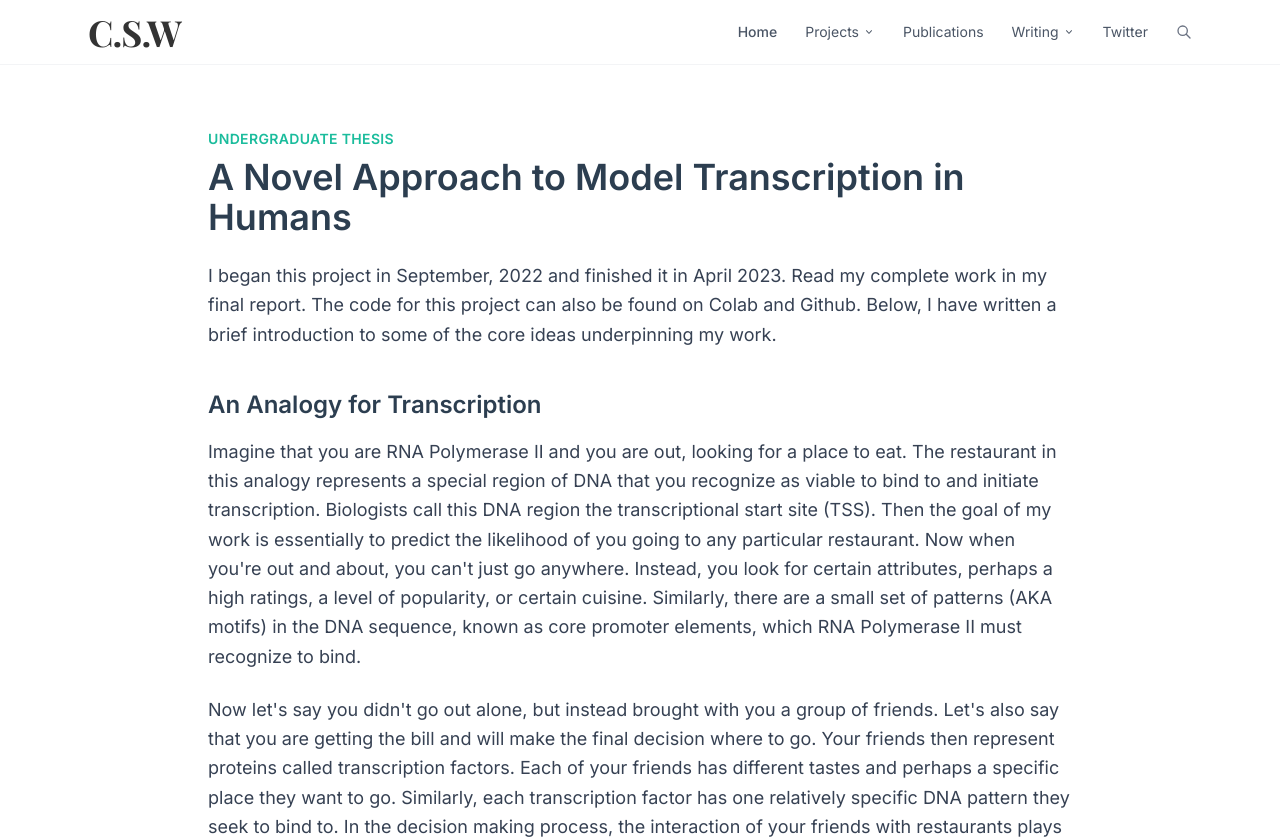
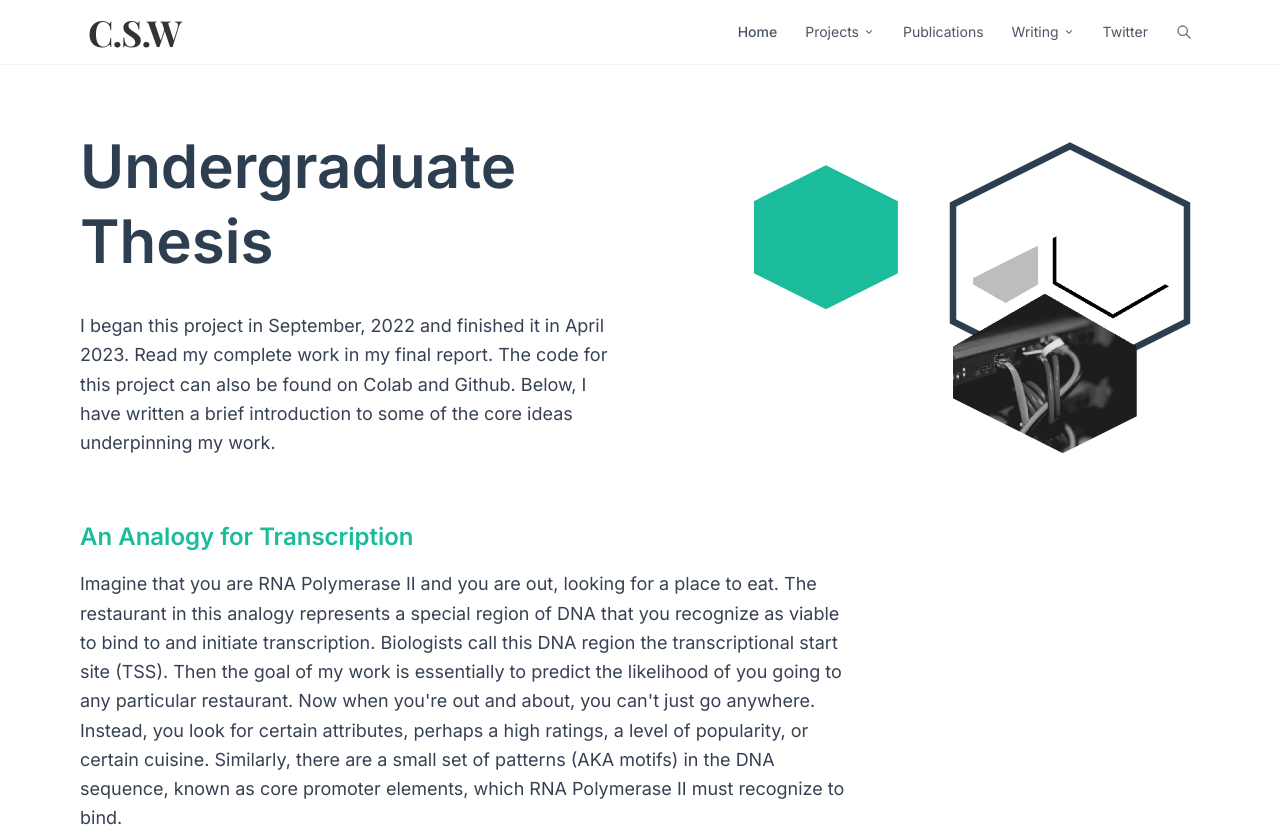
Before and after one commit to VanessaAnneliese/Cameron-witkowski-website, a Next.js app: page /projects/undergrad-thesis in a window 1280 px wide. Shown: the top 839 px of the page. Built offline with nearby package versions, Linux system fonts and the light colour scheme.

Commit message:
Redesign undergrad thesis page to match original layout with hex decorations

```diff
--- a/src/app/projects/undergrad-thesis/page.tsx
+++ b/src/app/projects/undergrad-thesis/page.tsx
@@ -1,18 +1,21 @@
+import Image from "next/image";
 import Link from "next/link";
 
 export default function UndergradThesisPage() {
   return (
-    <div className="max-w-4xl mx-auto px-4 py-16">
-      <p className="text-[#1abc9c] font-semibold uppercase tracking-wide text-sm mb-2">Undergraduate Thesis</p>
-      <h1 className="text-4xl font-bold text-[#2c3e50] mb-6">
-        A Novel Approach to Model Transcription in Humans
+    <div className="max-w-6xl mx-auto px-4 py-16">
+
+      {/* Hero: two-column */}
+      <div className="grid md:grid-cols-2 gap-8 items-center mb-16">
+        {/* Left: heading + intro */}
+        <div>
+          <h1 className="text-6xl font-bold text-[#2c3e50] leading-tight mb-8">
+            Undergraduate<br />Thesis
           </h1>
-
-      <div className="text-gray-700 space-y-6 leading-relaxed text-lg">
-        <p>
+          <p className="text-gray-700 leading-relaxed text-lg">
             I began this project in September, 2022 and finished it in April 2023.{" "}
             <a
-            href="http://cameronwitkowski.com/wp-content/uploads/2023/05/Thesis_Final_Report_1.pdf"
+              href="https://cameronwitkowski.com/wp-content/uploads/2023/05/Thesis_Final_Report_1.pdf"
               target="_blank"
               rel="noopener noreferrer"
               className="text-[#1abc9c] hover:underline"
@@ -39,8 +42,58 @@ export default function UndergradThesisPage() {
             </a>
             . Below, I have written a brief introduction to some of the core ideas underpinning my work.
           </p>
+        </div>
 
-        <h2 className="text-2xl font-bold text-[#2c3e50] mt-10 mb-4">An Analogy for Transcription</h2>
+        {/* Right: hexagon decorations */}
+        <div className="relative h-80 hidden md:block">
+          {/* Filled teal hexagon */}
+          <div
+            className="absolute w-36 h-36 bg-[#1abc9c]"
+            style={{
+              clipPath: "polygon(50% 0%, 100% 25%, 100% 75%, 50% 100%, 0% 75%, 0% 25%)",
+              top: "10%",
+              left: "18%",
+            }}
+          />
+          {/* Outline hexagon (SVG) */}
+          <svg
+            className="absolute"
+            style={{ top: "0%", right: "0%", width: "260px", height: "260px" }}
+            viewBox="0 0 100 100"
+            fill="none"
+          >
+            <polygon
+              points="50,5 95,27.5 95,72.5 50,95 5,72.5 5,27.5"
+              stroke="#2c3e50"
+              strokeWidth="2.5"
+              fill="none"
+            />
+          </svg>
+          {/* Image hexagon */}
+          <div
+            className="absolute overflow-hidden"
+            style={{
+              clipPath: "polygon(50% 0%, 100% 25%, 100% 75%, 50% 100%, 0% 75%, 0% 25%)",
+              width: "220px",
+              height: "220px",
+              bottom: "0%",
+              right: "5%",
+            }}
+          >
+            <Image
+              src="/images/data-science-074.png"
+              alt="Data science"
+              fill
+              className="object-cover grayscale"
+            />
+          </div>
+        </div>
+      </div>
+
+      {/* Content */}
+      <div className="max-w-3xl text-gray-700 space-y-6 leading-relaxed text-lg">
+
+        <h2 className="text-2xl font-bold text-[#1abc9c] mt-4 mb-4">An Analogy for Transcription</h2>
         <p>
           Imagine that you are RNA Polymerase II and you are out, looking for a place to eat. The restaurant
           in this analogy represents a special region of DNA that you recognize as viable to bind to and
@@ -70,7 +123,7 @@ export default function UndergradThesisPage() {
           tool to approximate this equation effectively.
         </p>
 
-        <h2 className="text-2xl font-bold text-[#2c3e50] mt-10 mb-4">What is Transcription</h2>
+        <h2 className="text-2xl font-bold text-[#1abc9c] mt-10 mb-4">What is Transcription</h2>
         <p>
           Transcription is the first step that occurs in the production of proteins in the nucleus of every
           cell of your body. In this step, a large, complex molecule called RNA Polymerase II binds to your
```
Also changed, not shown: public/images/data-science-074.png (added). Lines whose indentation alone changed are shown as unchanged.
